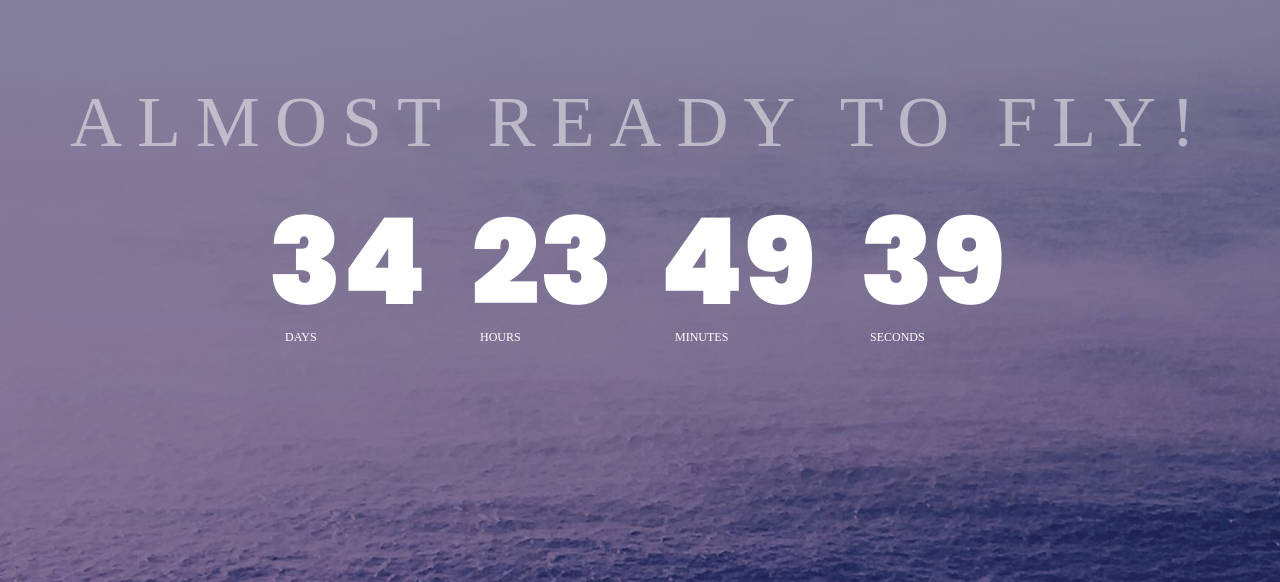
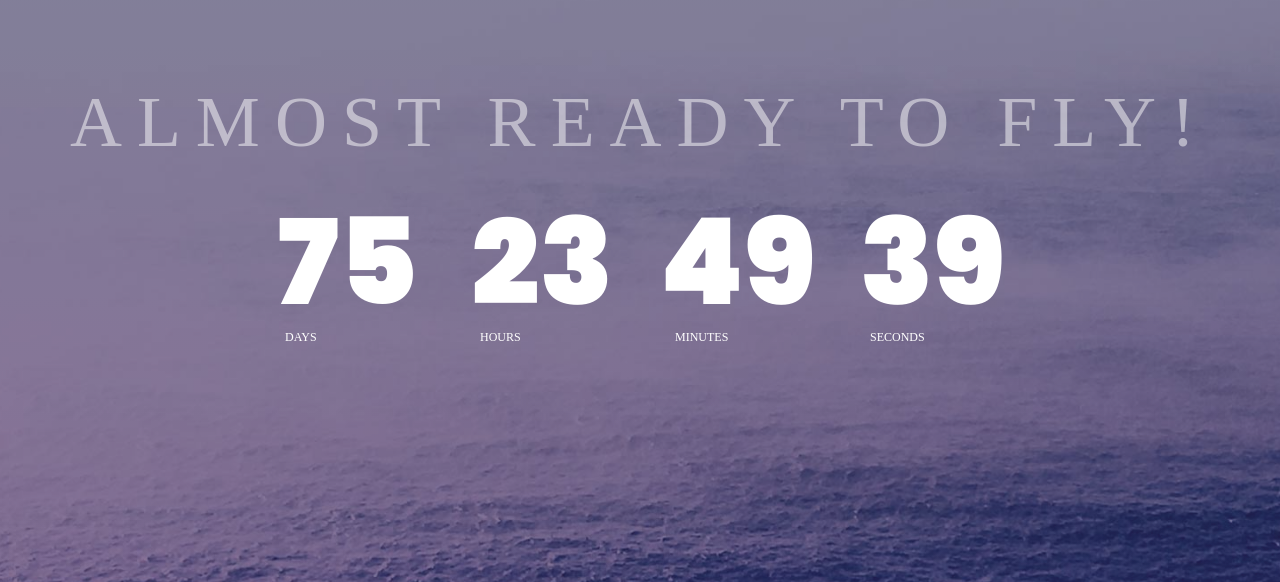
Before and after one commit to rapha-fernandes/dronemag, a plain HTML site: page index.html in a window 1280 px wide. Shown: the part 120-702 px from the top of the page. Drawn offline with Linux system fonts and the light colour scheme; a web font is replaced by a local one.

Commit message:
data count update2

```diff
--- a/index.html
+++ b/index.html
@@ -101,8 +101,8 @@
 			/*Set Endtime here*/
 			/*Endtime must be > current time*/
 			endtimeYear: 2018,
-			endtimeMonth: 6,
-			endtimeDate: 25,
+			endtimeMonth: 8,
+			endtimeDate: 05,
 			endtimeHours: 10,
 			endtimeMinutes: 0,
 			endtimeSeconds: 0,
```
Also changed, not shown: images/bg03-2.jpg (renamed from images/bg03.jpg), 1 other file.
